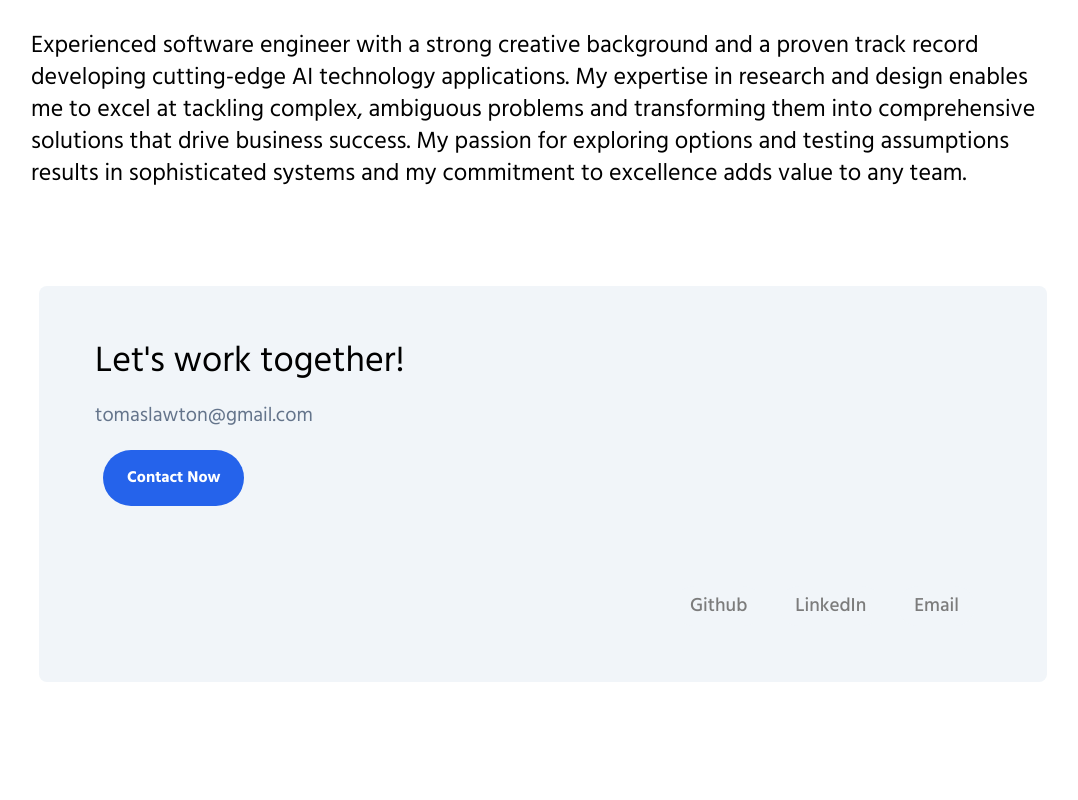
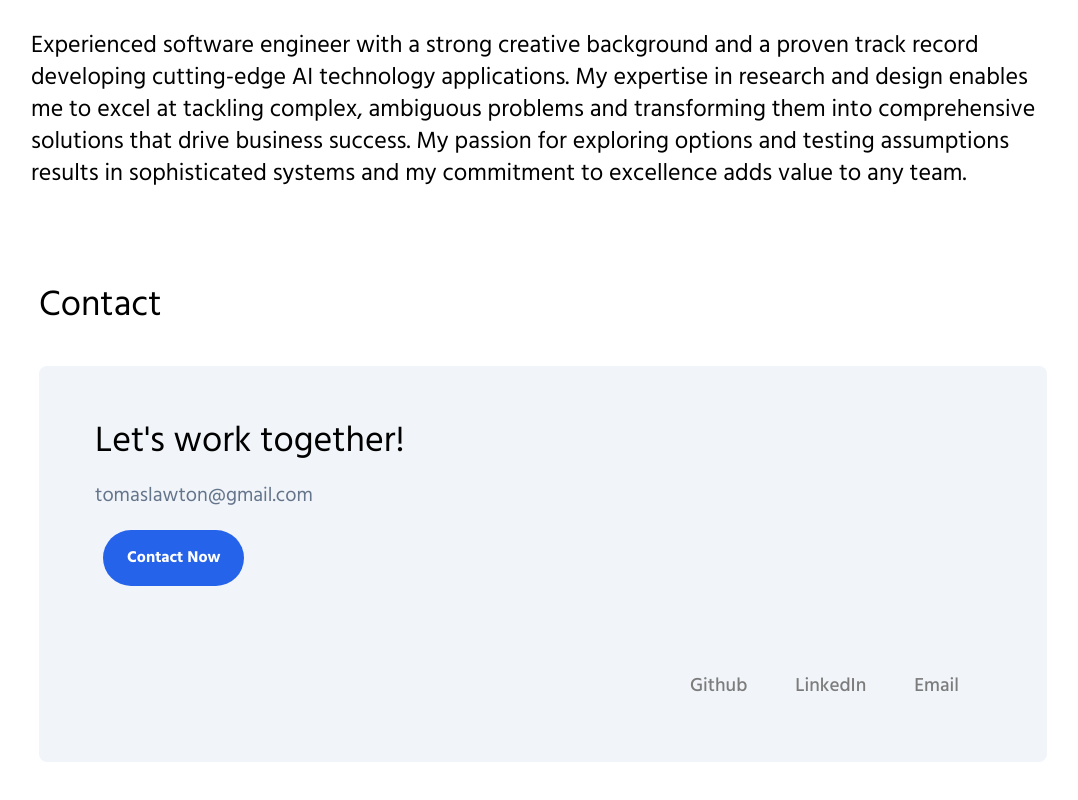
Before and after one commit to Tomas-Lawton/PortfolioSite, a Next.js app: page / in a window 1280 px wide. Shown: the part 2557-3357 px from the top of the page, without its empty margins (97-1175 px from the left). Before the commit the page ends 3287 px from the top, so only its background shows below. Built offline with nearby package versions, Linux system fonts and the light colour scheme.

Commit message:
contact heading

```diff
--- a/components/Footer/index.js
+++ b/components/Footer/index.js
@@ -5,7 +5,6 @@ import Button from "../Button";
 const Footer = ({}) => {
   return (
     <>
-      <div className="mt-12 p-2">
         <div>
           <div className="mt-10 bg-slate-100 p-2 laptop:p-14 tablet:p-12 rounded-lg">
             <h1 className="text-3xl tablet:text-4xl laptop:text-4xl laptopl:text-5xl text-bold">
@@ -21,7 +20,6 @@ const Footer = ({}) => {
               <Socials className={"justify-end"}/>
             </div>
           </div>
-        </div>
       </div>
     </>
   );
--- a/pages/index.js
+++ b/pages/index.js
@@ -127,7 +127,11 @@ export default function Home() {
           <h1 className="text-4xl text-bold my-10">About</h1>
           <p className="mt-2 text-2xl w-full">{data.aboutpara}</p>
         </div>
+
+        <div className="mt-12 p-2">
+        <h1 className="text-4xl text-bold my-10">Contact</h1>
         <Footer />
+        </div>
       </div>
     </div>
   );
```
